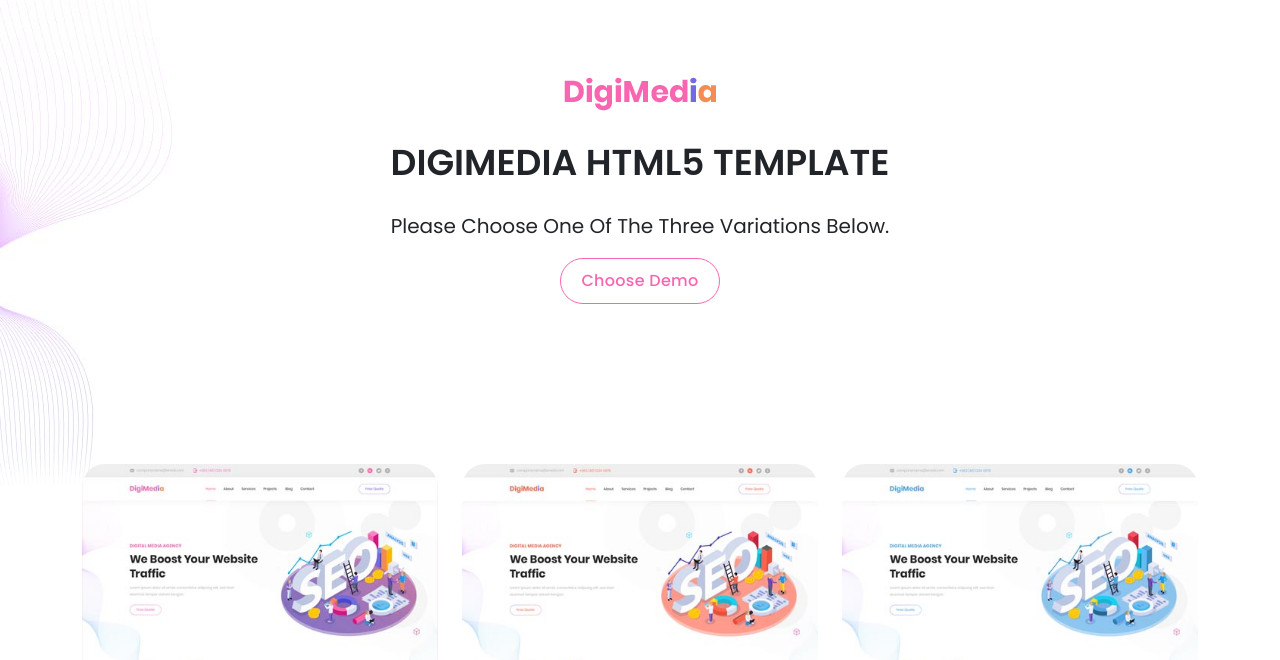
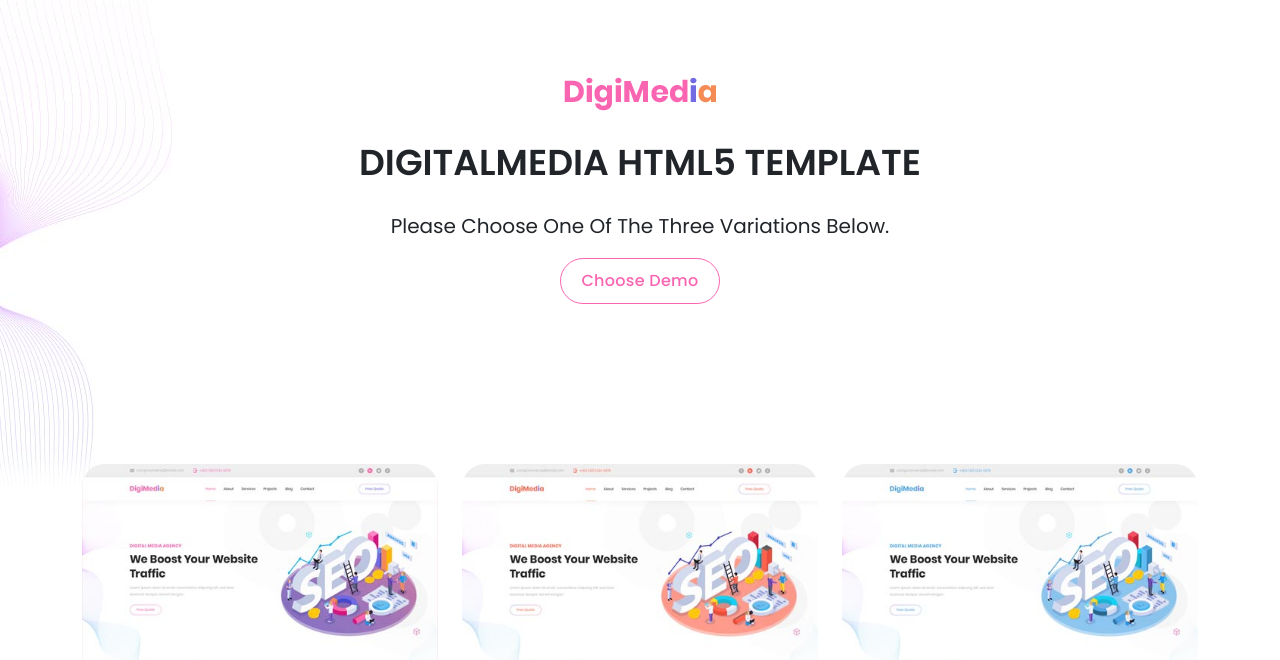
Before and after one commit to vohraaa/Website-Live, a plain HTML site: page index.html in a window 1280 px wide. Shown: the part 123-783 px from the top of the page. Drawn offline with Linux system fonts and the light colour scheme.

Commit message:
Website Live v.2

```diff
--- a/index.html
+++ b/index.html
@@ -51,7 +51,7 @@ https://templatemo.com/tm-568-digimedia
       <div class="row">
         <div class="col-lg-12">
           <img src="assets/images/logo-v1.png" alt="">
-          <h1>DigiMedia HTML5 Template</h1>
+          <h1>DigitalMedia HTML5 Template</h1>
           <h4>Please choose one of the three variations below.</h4>
           <div class="first-button scroll-to-section">
             <a href="#demos">Choose Demo</a>
```
